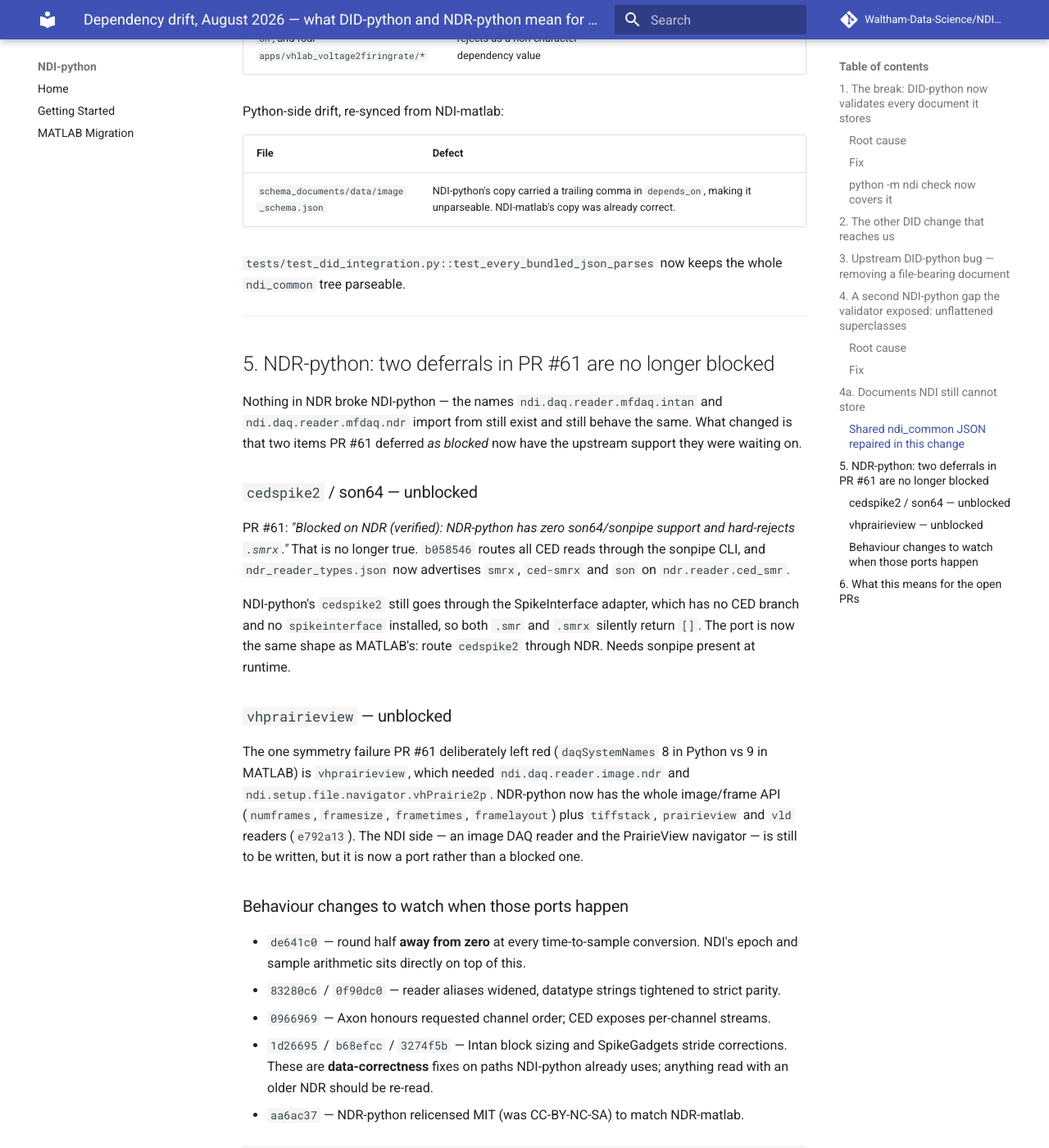
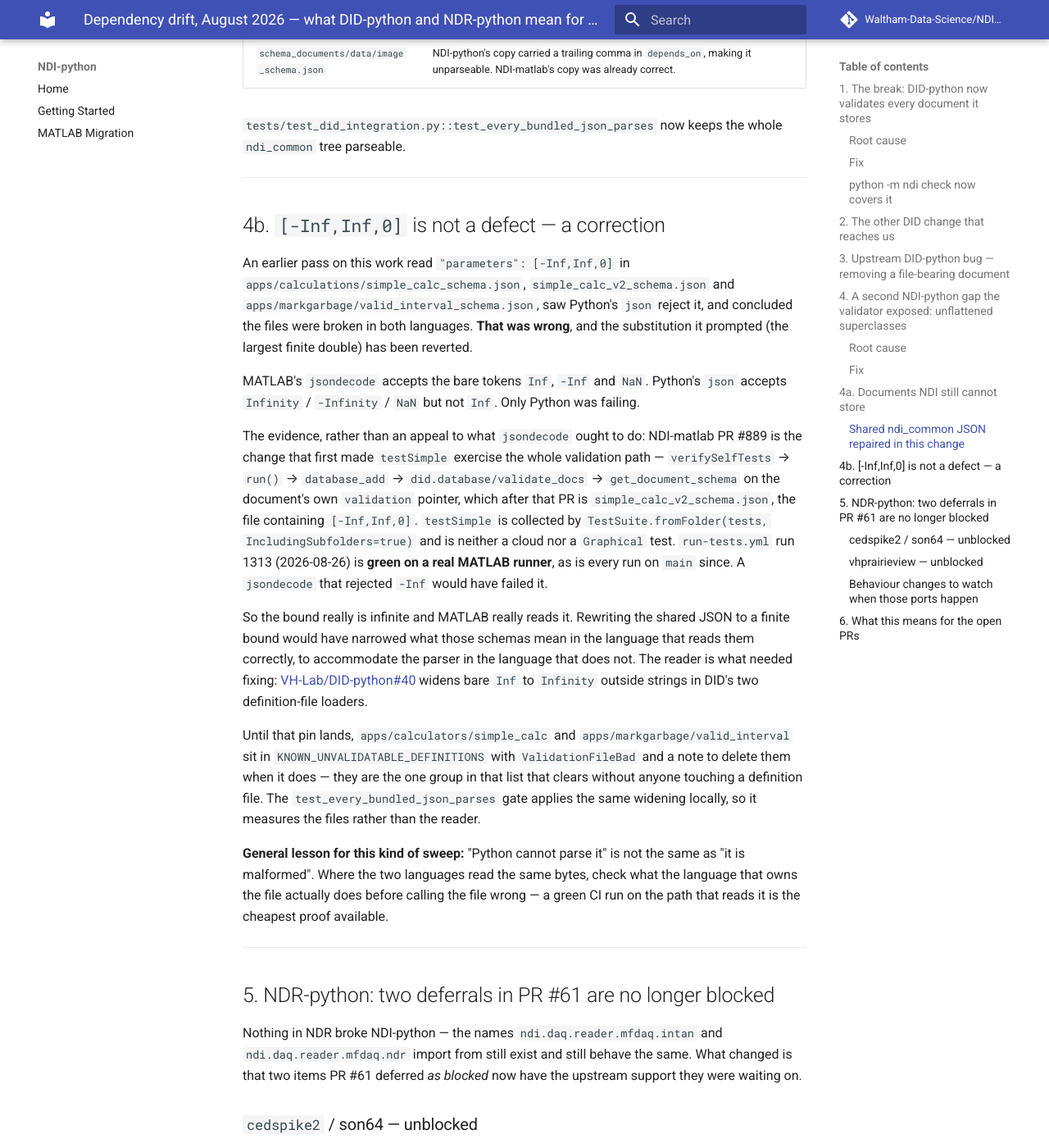
Before and after one commit to Waltham-Data-Science/NDI-python, an MkDocs documentation site: the page built from docs/developer_notes/DEPENDENCY_DRIFT_2026-08.md, in a window 1280 px wide and 1400 px high, scrolled down 5908 px. Shown: the whole window at 82% size. Built offline with MkDocs 1.6.1 and Material for MkDocs 9.7.7, drawn with Linux system fonts in a browser that asks for light colours; comment, search, counter and statistics services are not loaded; some of the changed text lies outside the part shown.

Commit message:
Revert the Inf substitution: those schemas are fine, the reader was not
An earlier pass here read "parameters": [-Inf,Inf,0] in the simple_calc
and valid_interval schemas, saw Python's json reject it, and concluded
the files were broken in both languages. They are not. MATLAB's
jsondecode accepts bare Inf, -Inf and NaN; Python's json accepts
Infinity and NaN but not Inf. Only Python was failing.

Evidence rather than assertion: NDI-matlab run-tests.yml run 1313 is
green on a real MATLAB runner, and PR 889 is what made testSimple first
exercise the full validation path down to get_document_schema on
simple_calc_v2_schema.json, the file containing [-Inf,Inf,0].

The substitution is reverted on both sides. The fix belongs in the
reader, and is VH-Lab/DID-python#40. Until that pin lands, the two
document types sit in KNOWN_UNVALIDATABLE_DEFINITIONS as
ValidationFileBad, marked as the one group there that clears without
anyone touching a definition file; test_every_bundled_json_parses now
applies the same widening locally so it measures the files rather than
the reader.

The developer note carries the correction and the general lesson: where
two languages read the same bytes, "Python cannot parse it" is not
"it is malformed" -- check what the language that owns the file does
before calling the file wrong.

Co-Authored-By: Claude Opus 5 <noreply@anthropic.com>
Claude-Session: https://claude.ai/code/session_018gQMtmEgVKNUhvWakNLPLv

```diff
--- a/docs/developer_notes/DEPENDENCY_DRIFT_2026-08.md
+++ b/docs/developer_notes/DEPENDENCY_DRIFT_2026-08.md
@@ -238,6 +237,50 @@ Python-side drift, re-synced from NDI-matlab:
 
 `tests/test_did_integration.py::test_every_bundled_json_parses` now keeps the
 whole `ndi_common` tree parseable.
+
+---
+
+## 4b. `[-Inf,Inf,0]` is not a defect — a correction
+
+An earlier pass on this work read `"parameters": [-Inf,Inf,0]` in
+`apps/calculations/simple_calc_schema.json`, `simple_calc_v2_schema.json` and
+`apps/markgarbage/valid_interval_schema.json`, saw Python's `json` reject it,
+and concluded the files were broken in both languages. **That was wrong**, and
+the substitution it prompted (the largest finite double) has been reverted.
+
+MATLAB's `jsondecode` accepts the bare tokens `Inf`, `-Inf` and `NaN`. Python's
+`json` accepts `Infinity` / `-Infinity` / `NaN` but not `Inf`. Only Python was
+failing.
+
+The evidence, rather than an appeal to what `jsondecode` ought to do: NDI-matlab
+PR #889 is the change that first made `testSimple` exercise the whole validation
+path — `verifySelfTests` → `run()` → `database_add` → `did.database/validate_docs`
+→ `get_document_schema` on the document's own `validation` pointer, which after
+that PR is `simple_calc_v2_schema.json`, the file containing `[-Inf,Inf,0]`.
+`testSimple` is collected by `TestSuite.fromFolder(tests, IncludingSubfolders=true)`
+and is neither a cloud nor a `Graphical` test. `run-tests.yml` run 1313
+(2026-08-26) is **green on a real MATLAB runner**, as is every run on `main`
+since. A `jsondecode` that rejected `-Inf` would have failed it.
+
+So the bound really is infinite and MATLAB really reads it. Rewriting the shared
+JSON to a finite bound would have narrowed what those schemas mean in the
+language that reads them correctly, to accommodate the parser in the language
+that does not. The reader is what needed fixing:
+[VH-Lab/DID-python#40](https://github.com/VH-Lab/DID-python/pull/40) widens bare
+`Inf` to `Infinity` outside strings in DID's two definition-file loaders.
+
+Until that pin lands, `apps/calculators/simple_calc` and
+`apps/markgarbage/valid_interval` sit in `KNOWN_UNVALIDATABLE_DEFINITIONS` with
+`ValidationFileBad` and a note to delete them when it does — they are the one
+group in that list that clears without anyone touching a definition file. The
+`test_every_bundled_json_parses` gate applies the same widening locally, so it
+measures the files rather than the reader.
+
+**General lesson for this kind of sweep:** "Python cannot parse it" is not the
+same as "it is malformed". Where the two languages read the same bytes, check
+what the language that owns the file actually does before calling the file
+wrong — a green CI run on the path that reads it is the cheapest proof
+available.
 
 ---
 
```
Also changed, not shown: other parts of docs/developer_notes/DEPENDENCY_DRIFT_2026-08.md (+4 -9 lines), 3 other files.
